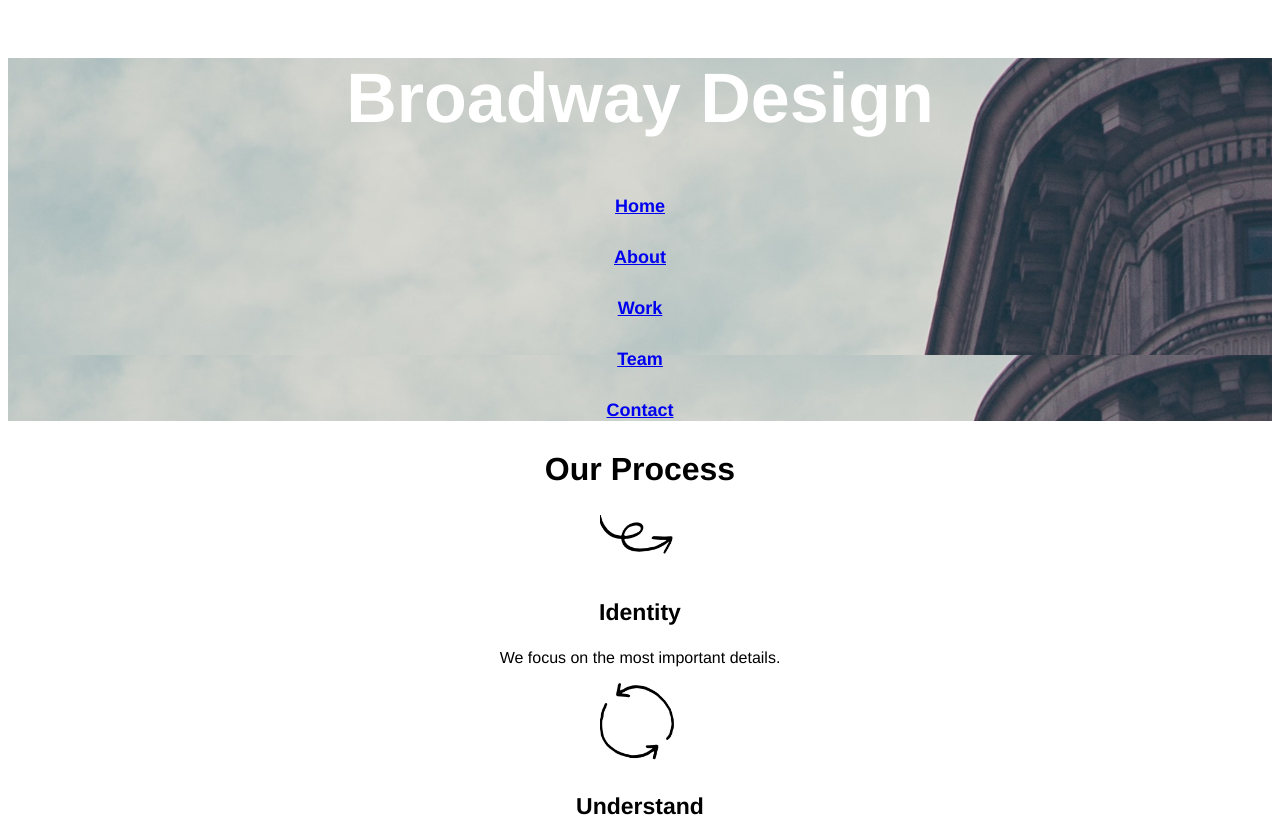
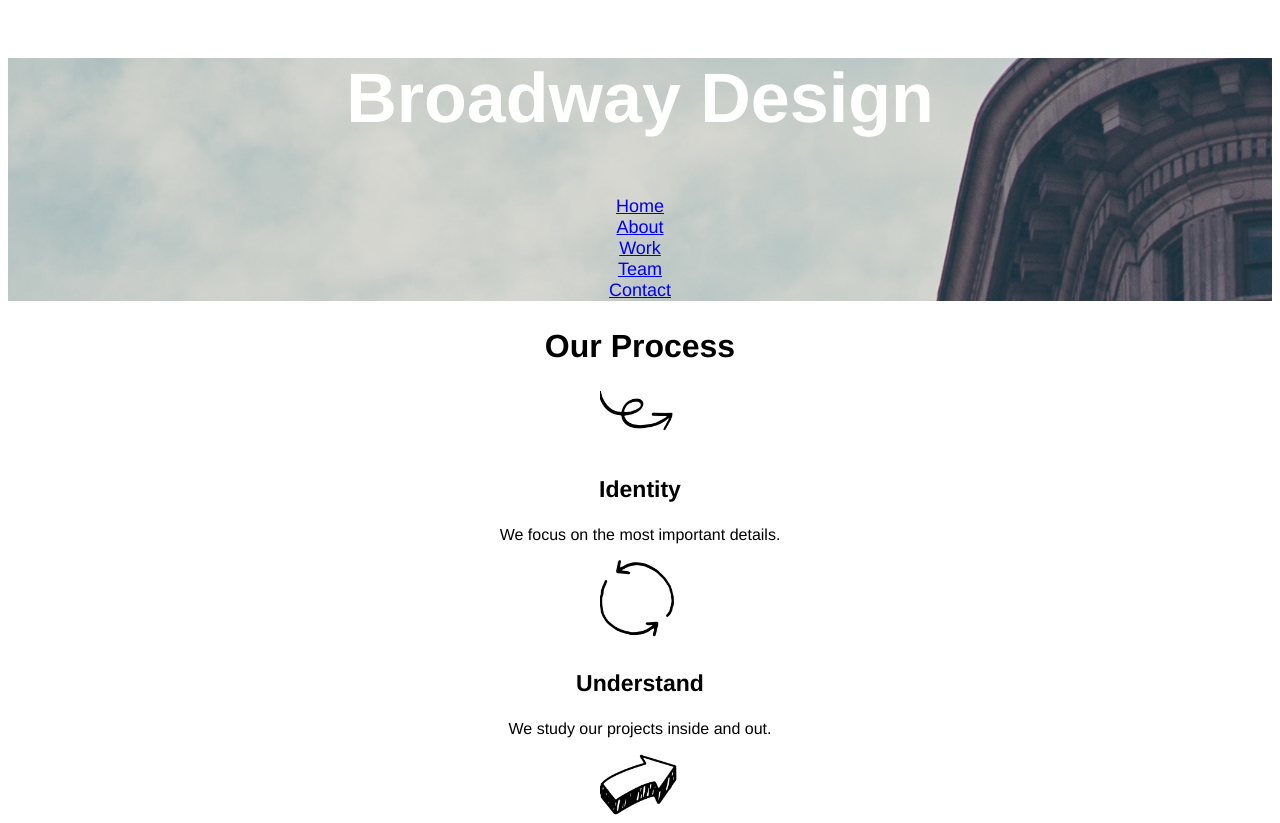
Before and after one commit to VillaTrampe/Broadway, a plain HTML site: page index.html in a window 1280 px wide. Shown: the top 823 px of the page. Drawn offline with Linux system fonts and the light colour scheme; files whose address does not match are found by name.

Commit message:
changes with assit @razelle

```diff
--- a/index.html
+++ b/index.html
@@ -8,11 +8,11 @@
     <nav>
       <div id="image">
         <h1>Broadway Design</h1>
-        <h5 class="link"><a href="#home">Home</a></h5>
-        <h5 class="link"><a href="#about">About</a></h5>
-        <h5 class="link"><a href="#work">Work</a></h5>
-        <h5 class="link"><a href="#team">Team</a></h5>
-        <h5 class="link"><a href="#contact">Contact</a></h5>
+          <a href="#home">Home</a></br>
+          <a href="#about">About</a></br>
+          <a href="#work">Work</a></br>
+          <a href="#team">Team</a></br>
+          <a href="#contact">Contact</a></br>
       </div>
     </nav>
       <div id="about">
--- a/resources/css/style.css
+++ b/resources/css/style.css
@@ -1,20 +1,19 @@
-html{
+body{
   font-family: helvetica;
   text-align: center;
 }
 #image {
-  background-image: url(/Users/agnestrampe/Documents/projects/Broadway/resources/images/the-flatiron-building.png);
+  background-image: url("../images/the-flatiron-building.png");
+  background-repeat: no-repeat;
+}
+#image {
+  font-size: 18px;
+  color: white;
 }
 h1{
-  font-family: helvetica;
   font-size: 70px;
   font-weight: bold;
   color: white;
-}
-h5{
-  font: helvetica;
-  font-size: 18px;
-  font: white;
 }
 h2 {
   font-size: 32px;
@@ -28,11 +27,11 @@ h3{
   font-size: 23;
   font-weight: bold;
   color: white;
-  background-image: url(/Users/agnestrampe/Documents/projects/Broadway/resources/images/the-flatiron-building.png);
+  background-image: url("../images/the-flatiron-building.png");
   background-size: cover;
 }
 .footer p{
-  background-image: url(/Users/agnestrampe/Documents/projects/Broadway/resources/images/the-flatiron-building.png);
+  background-image: url("../images/the-flatiron-building.png");
   text-align: left;
   font-size: 11px;
   color: white;
```
